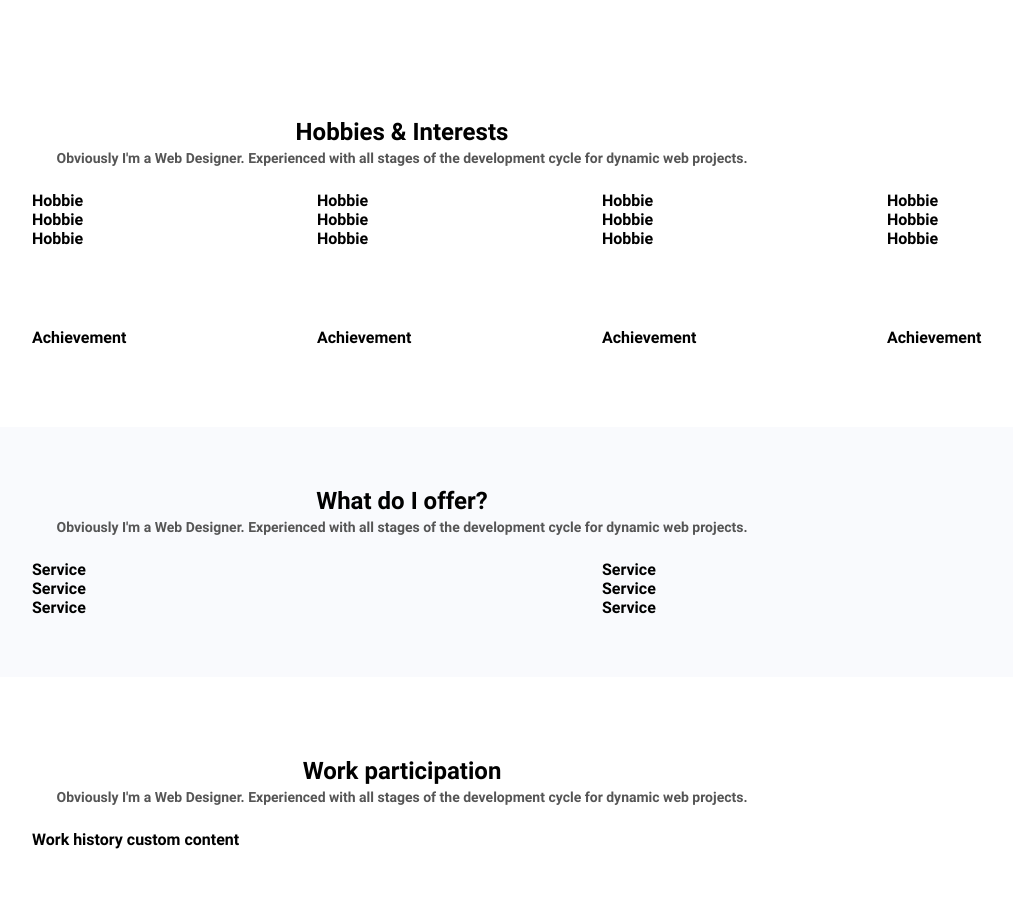
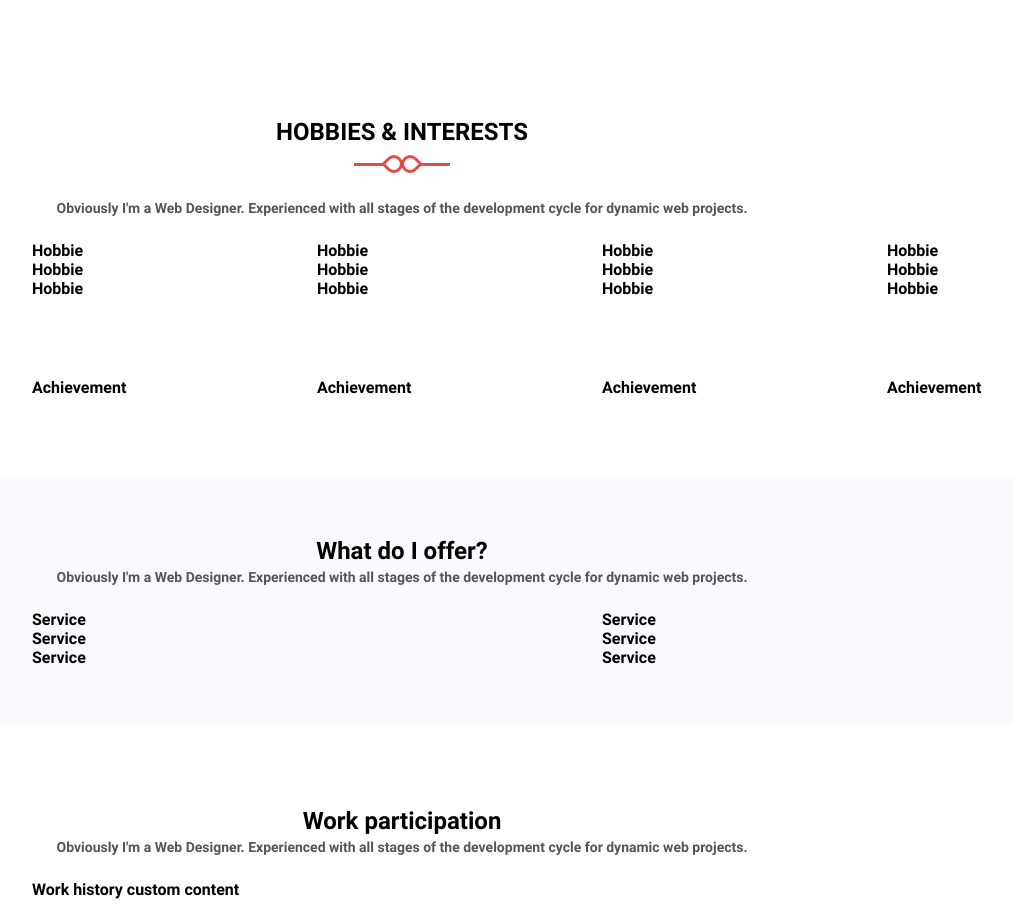
Before and after one commit to sauliusss/cristino, a website: page index.html in a window 1280 px wide. Shown: the part 1509-2424 px from the top of the page, without its empty margins (48-1061 px from the left). Drawn offline with Linux system fonts and the light colour scheme; a web font is replaced by a local one.

Commit message:
section title

```diff
--- a/css/base/reset.css
+++ b/css/base/reset.css
@@ -73,3 +73,50 @@ p {
 .center {
   text-align: center;
 }
+
+.section-title {
+  text-transform: uppercase;
+  font-weight: 600;
+  margin-bottom: 50px;
+  position: relative;
+}
+
+.section-title::before,
+.section-title::after {
+  content: "";
+  display: block;
+  width: 12px;
+  height: 12px;
+  border-radius: 50% 50% 50% 0;
+  border: 3px solid var(--primary-color);
+  position: absolute;
+  bottom: -27.5px;
+  left: 50%;
+  transform: translateX(-95%) rotate(45deg);
+}
+
+.section-title::after {
+  border-radius: 50% 0 50% 50%;
+  transform: translateX(-5%) rotate(45deg);
+}
+
+.section-title > .line::before,
+.section-title > .line::after {
+  content: "";
+  display: block;
+  width: 30px;
+  height: 3px;
+  position: absolute;
+  bottom: -20px;
+  left: 50%;
+  transform: translateX(calc(-100% - 18px));
+  background-color: var(--primary-color);
+}
+
+.section-title > .line::after {
+  transform: translateX(18px);
+}
+
+.section-description {
+  color: var(--dark-color);
+}
--- a/css/pages/index.css
+++ b/css/pages/index.css
@@ -189,3 +189,6 @@
   }
 }
 /* about me end */
+/* hobbies start */
+
+/* hobbies end  */
--- a/index.html
+++ b/index.html
@@ -68,12 +68,15 @@
       </div>
     </section>
     <!-- about me end -->
-
+    <!-- hobbies start -->
     <div class="container">
       <div class="row center">
         <div class="col-12 col-md-10 m-l-md-1 col-lg-8 m-l-lg-2">
-          <h2>Hobbies &amp; Interests</h2>
-          <p>Obviously I'm a Web Designer. Experienced with all stages of the development cycle for dynamic web projects.</p>
+          <h2 class="section-title">
+            Hobbies &amp; Interests
+            <div class="line"></div>
+          </h2>
+          <p class="section description">Obviously I'm a Web Designer. Experienced with all stages of the development cycle for dynamic web projects.</p>
         </div>
       </div>
       <div class="row">
@@ -90,7 +93,7 @@
         <div class="col-12 col-xl-6 col-sm-4 col-md-3">Hobbie</div>
         <div class="col-12 col-xl-6 col-sm-4 col-md-3">Hobbie</div>
       </div>
-
+      <!-- hobbies end -->
       <div class="container">
         <div class="row">
           <div class="col-6 col-md-3">Achievement</div>
```
